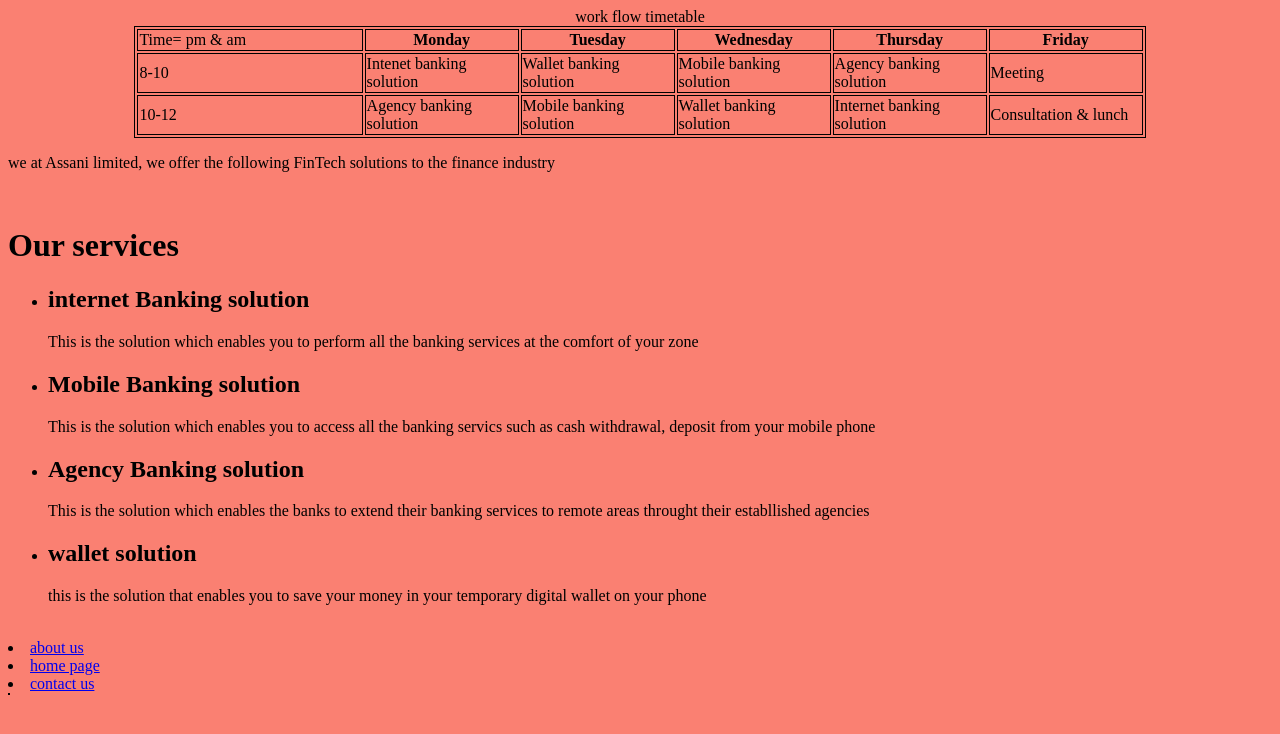
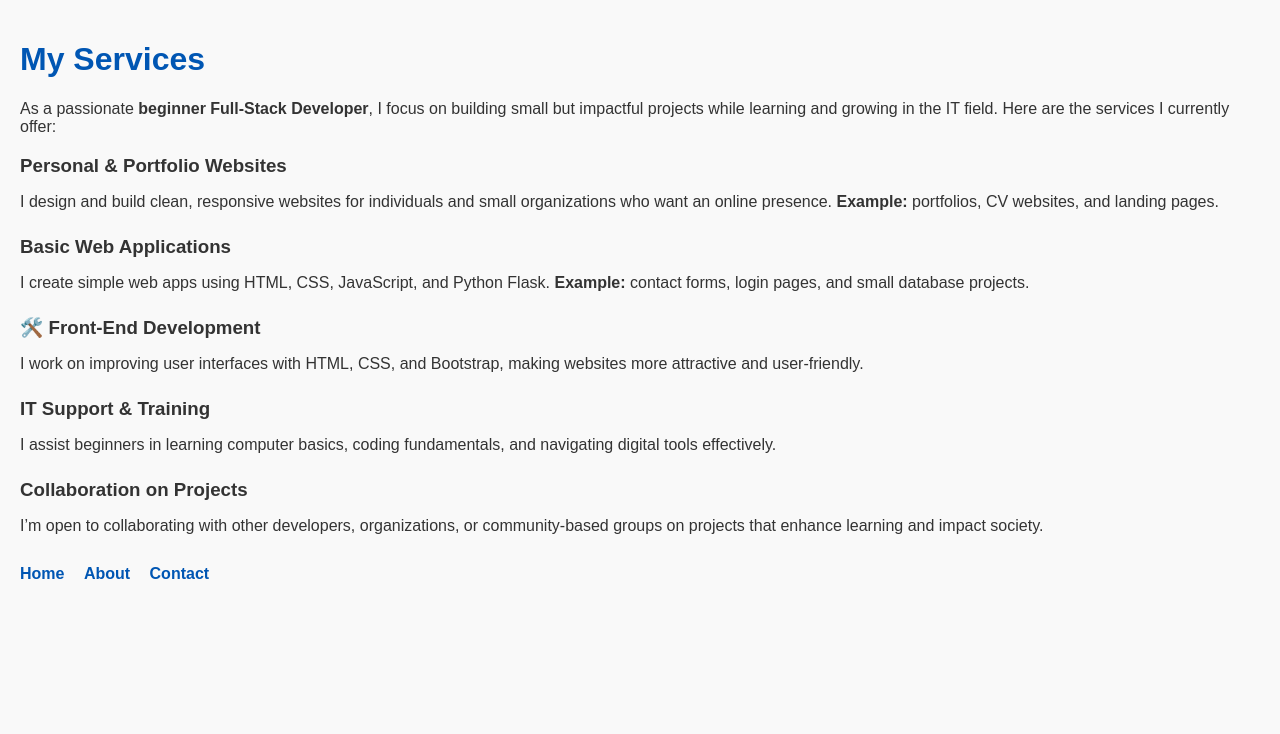
Before and after one commit to AssaniNdaka/Myportofolio, a plain HTML site: page service_page.html in a window 1280 px wide. Drawn offline with Linux system fonts and the light colour scheme.

Commit message:
Update service_page.html

```diff
--- a/service_page.html
+++ b/service_page.html
@@ -1,86 +1,102 @@
 <!DOCTYPE html>
+<html lang="en">
 <head>
-    <title>our services</title>
+    <meta charset="UTF-8">
+    <meta name="viewport" content="width=device-width, initial-scale=1.0">
+    <title>My Services - Assani Ndaka</title>
+    <style>
+        body {
+            font-family: Arial, sans-serif;
+            margin: 0;
+            padding: 20px;
+            background-color: #f9f9f9;
+            color: #333;
+        }
+        h1, h2 {
+            color: #0056b3;
+        }
+        .service {
+            margin-bottom: 25px;
+        }
+        .service h3 {
+            margin-bottom: 8px;
+        }
+        nav ul {
+            list-style: none;
+            padding: 0;
+            margin-top: 30px;
+        }
+        nav ul li {
+            display: inline;
+            margin-right: 15px;
+        }
+        nav a {
+            text-decoration: none;
+            font-weight: bold;
+            color: #0056b3;
+        }
+        nav a:hover {
+            text-decoration: underline;
+        }
+    </style>
 </head>
-<style>
-    table, th, td{
-        border:1px solid black;
-    }
-</style>
-<html>
-    <body bgcolor="salmon">
-        <table style=" width:80%" align = "center">
-        <caption> work flow timetable</caption>
-    <tr>
-        <td> Time= pm & am</td>
-        <th width =150> Monday</th>
-        <th width =150> Tuesday</th>
-        <th width =150> Wednesday</th>
-        <th width =150> Thursday</th>
-        <th width =150> Friday</th>
-        <tr>
-            <td> 8-10</td>
-            <td>Intenet banking solution</td>
-            <td>Wallet banking solution</td>
-            <td>Mobile banking solution</td>
-            <td>Agency banking solution</td>
-            <td>Meeting</td>
-        </tr>
-        <tr>
-            <td> 10-12</td>
-            <td>Agency banking solution</td>
-            <td>Mobile banking solution</td>
-            <td>Wallet banking solution</td>
-            <td>Internet banking solution</td>
-            <td>Consultation & lunch</td>
-        </tr>
-    </tr>
-</table>
-                <p>we at Assani limited, we offer the following FinTech solutions to the finance industry</p>
-        <br>
-        <h1><b>Our services</b></h1>
+<body>
+
+    <h1>My Services</h1>
+    <p>
+        As a passionate <b>beginner Full-Stack Developer</b>, I focus on building
+        small but impactful projects while learning and growing in the IT field.
+        Here are the services I currently offer:
+    </p>
+
+    <div class="service">
+        <h3> Personal & Portfolio Websites</h3>
+        <p>
+            I design and build clean, responsive websites for individuals and small
+            organizations who want an online presence.
+            <b>Example:</b> portfolios, CV websites, and landing pages.
+        </p>
+    </div>
+
+    <div class="service">
+        <h3> Basic Web Applications</h3>
+        <p>
+            I create simple web apps using HTML, CSS, JavaScript, and Python Flask.
+            <b>Example:</b> contact forms, login pages, and small database projects.
+        </p>
+    </div>
+
+    <div class="service">
+        <h3>🛠️ Front-End Development</h3>
+        <p>
+            I work on improving user interfaces with HTML, CSS, and Bootstrap,
+            making websites more attractive and user-friendly.
+        </p>
+    </div>
+
+    <div class="service">
+        <h3> IT Support & Training</h3>
+        <p>
+            I assist beginners in learning computer basics, coding fundamentals, and
+            navigating digital tools effectively.
+        </p>
+    </div>
+
+    <div class="service">
+        <h3> Collaboration on Projects</h3>
+        <p>
+            I’m open to collaborating with other developers, organizations, or
+            community-based groups on projects that enhance learning and impact society.
+        </p>
+    </div>
+
+    <nav>
         <ul>
-            <li>
-                <h2>
-                    internet Banking solution
-                </h2>
-                <p>This is the solution which enables you to perform all the banking services at the comfort of your zone</p>
-            </li>
+            <li><a href="index.html">Home</a></li>
+            <li><a href="about_page.html">About</a></li>
+            <li><a href="contact_page.html">Contact</a></li>
+        </ul>
+    </nav>
 
-            <li>
-                <h2>
-                    Mobile Banking solution
-                </h2>
-                <p>This is the solution which enables you to access all the banking servics such as cash withdrawal, deposit from your mobile phone</p>
-            </li>
-
-            <li>
-                <h2>
-                    Agency Banking solution
-                </h2>
-                <p>This is the solution which enables the banks to extend their banking services to remote areas throught their establlished agencies</p>
-            </li>
-
-            <li>
-                <h2>
-                   wallet solution
-                </h2>
-                <p>this is the solution that enables you to save your money in your temporary digital wallet on your phone</p>
-            </li>
-        </ul><br>
-        <table
-        <ul>
-            <li>
-                <a href="about_page.html"target="_blank"> about us</a>
-            </li>
-
-            <li>
-                <a href="home_page.html"target="_blank">home page</a>
-            </li>
-
-            <li>
-                <a href="contact_page.html"target="_blank">contact us</a>
-            </li>
-           </ul>
-    </body>
+</body>
 </html>
```
